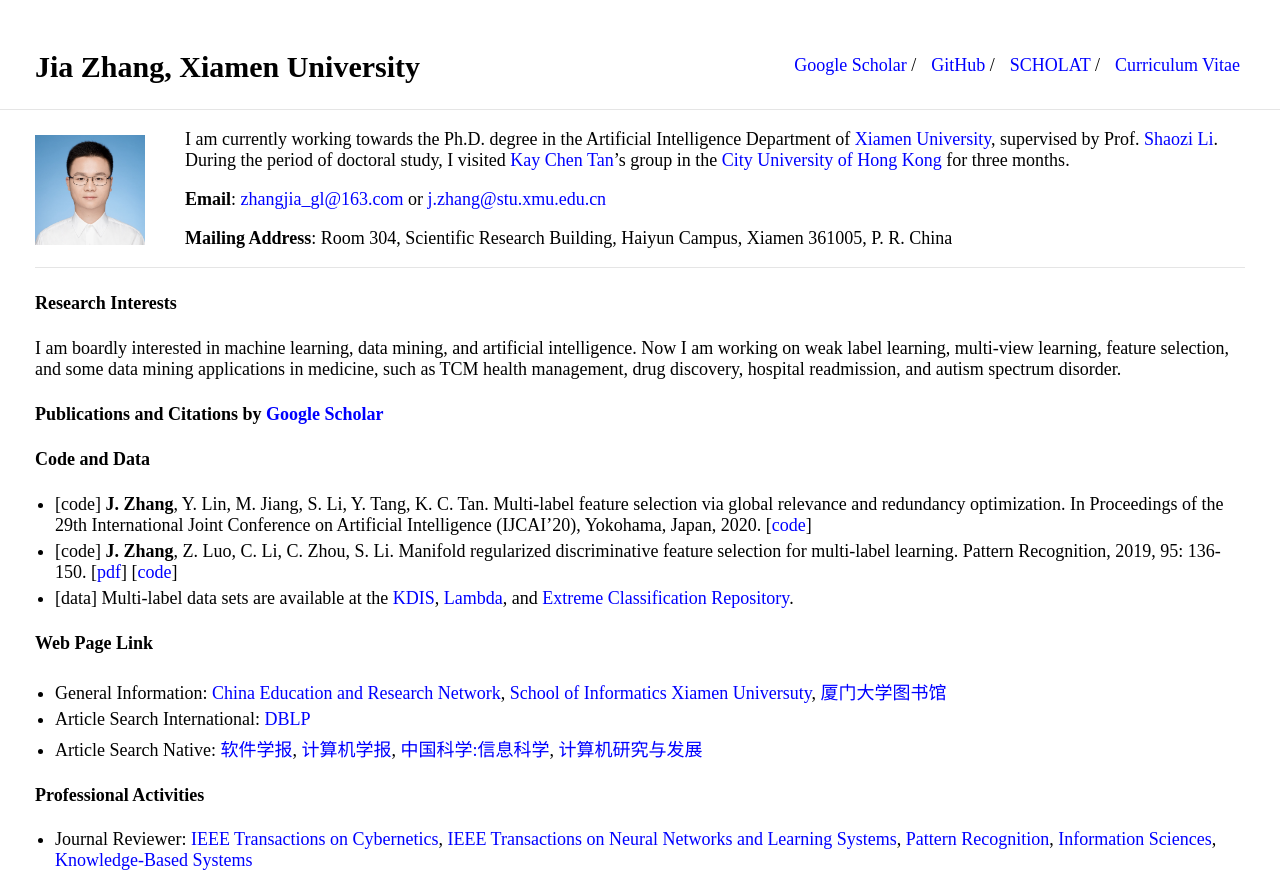
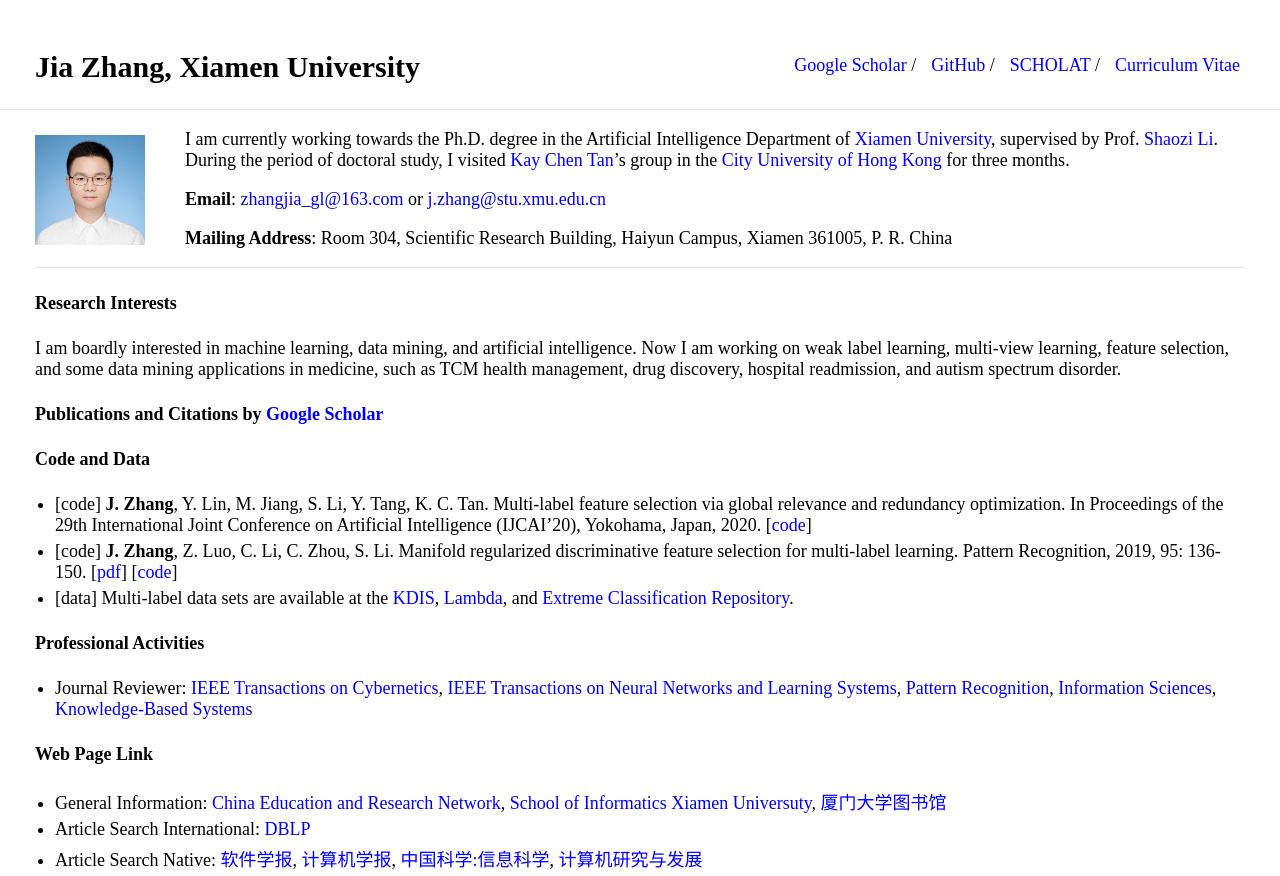
Before and after one commit to jiazhang-ml/jiazhang-ml.github.io, a Jekyll site: the page built from index.md, in a window 1280 px wide, cut to the strip 0-876 px from the top of the page. Built offline with Jekyll 4.4.1, drawn with Linux system fonts in a browser that asks for light colours.

```diff
--- a/index.md
+++ b/index.md
@@ -23,10 +23,10 @@ I am boardly interested in machine learning, data mining, and artificial intelli
 * [code] **J. Zhang**, Z. Luo, C. Li, C. Zhou, S. Li. Manifold regularized discriminative feature selection for multi-label learning. Pattern Recognition, 2019, 95: 136-150. [[pdf](1-s2.0-S0031320319302341-main.pdf)] [[code](MDFS-master.zip)]
 * [data] Multi-label data sets are available at the [KDIS](http://www.uco.es/kdis/mllresources/), [Lambda](http://www.lamda.nju.edu.cn/Data.ashx), and [Extreme Classification Repository](http://manikvarma.org/downloads/XC/XMLRepository.html).
 
+#### Professional Activities
+* Journal Reviewer: [IEEE Transactions on Cybernetics](https://mc.manuscriptcentral.com/cyb-ieee), [IEEE Transactions on Neural Networks and Learning Systems](https://mc.manuscriptcentral.com/tnnls), [Pattern Recognition](https://www.journals.elsevier.com/pattern-recognition/), [Information Sciences](https://www.journals.elsevier.com/information-sciences), [Knowledge-Based Systems](https://www.journals.elsevier.com/knowledge-based-systems)
+
 #### Web Page Link
 * General Information: [China Education and Research Network](http://www.edu.cn/), [School of Informatics Xiamen Universuty](https://information.xmu.edu.cn/), [厦门大学图书馆](https://library.xmu.edu.cn/)
 * Article Search International: [DBLP](https://dblp.uni-trier.de/db/)
 * Article Search Native: [软件学报](http://navi.cnki.net/knavi/JournalDetail?pcode=CJFD&pykm=RJXB), [计算机学报](http://navi.cnki.net/knavi/JournalDetail?pcode=CJFD&pykm=JSJX), [中国科学:信息科学](http://navi.cnki.net/knavi/JournalDetail?pcode=CJFD&pykm=PZKX), [计算机研究与发展](http://navi.cnki.net/knavi/JournalDetail?pcode=CJFD&pykm=JFYZ)
-
-#### Professional Activities
-* Journal Reviewer: [IEEE Transactions on Cybernetics](https://mc.manuscriptcentral.com/cyb-ieee), [IEEE Transactions on Neural Networks and Learning Systems](https://mc.manuscriptcentral.com/tnnls), [Pattern Recognition](https://www.journals.elsevier.com/pattern-recognition/), [Information Sciences](https://www.journals.elsevier.com/information-sciences), [Knowledge-Based Systems](https://www.journals.elsevier.com/knowledge-based-systems)
```
